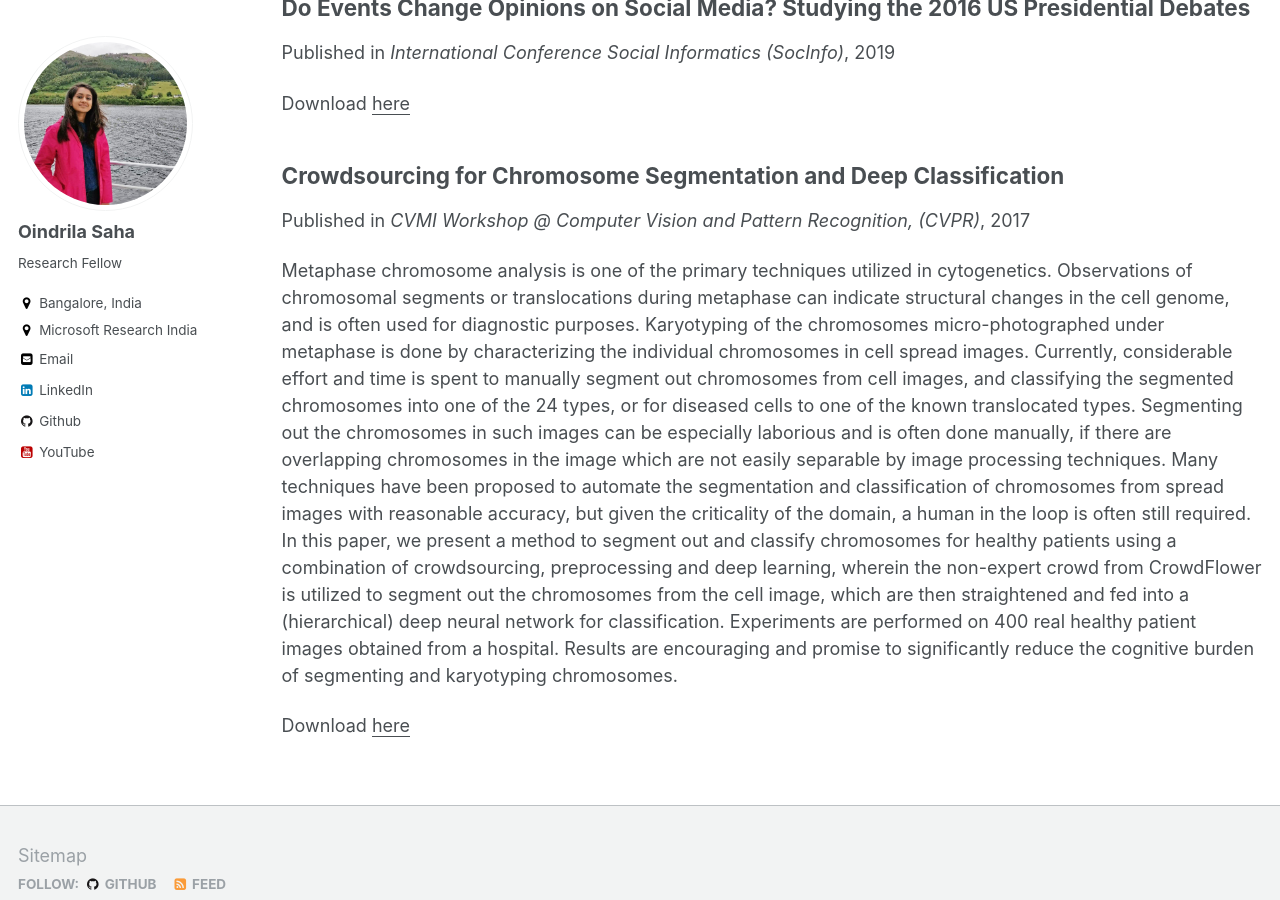
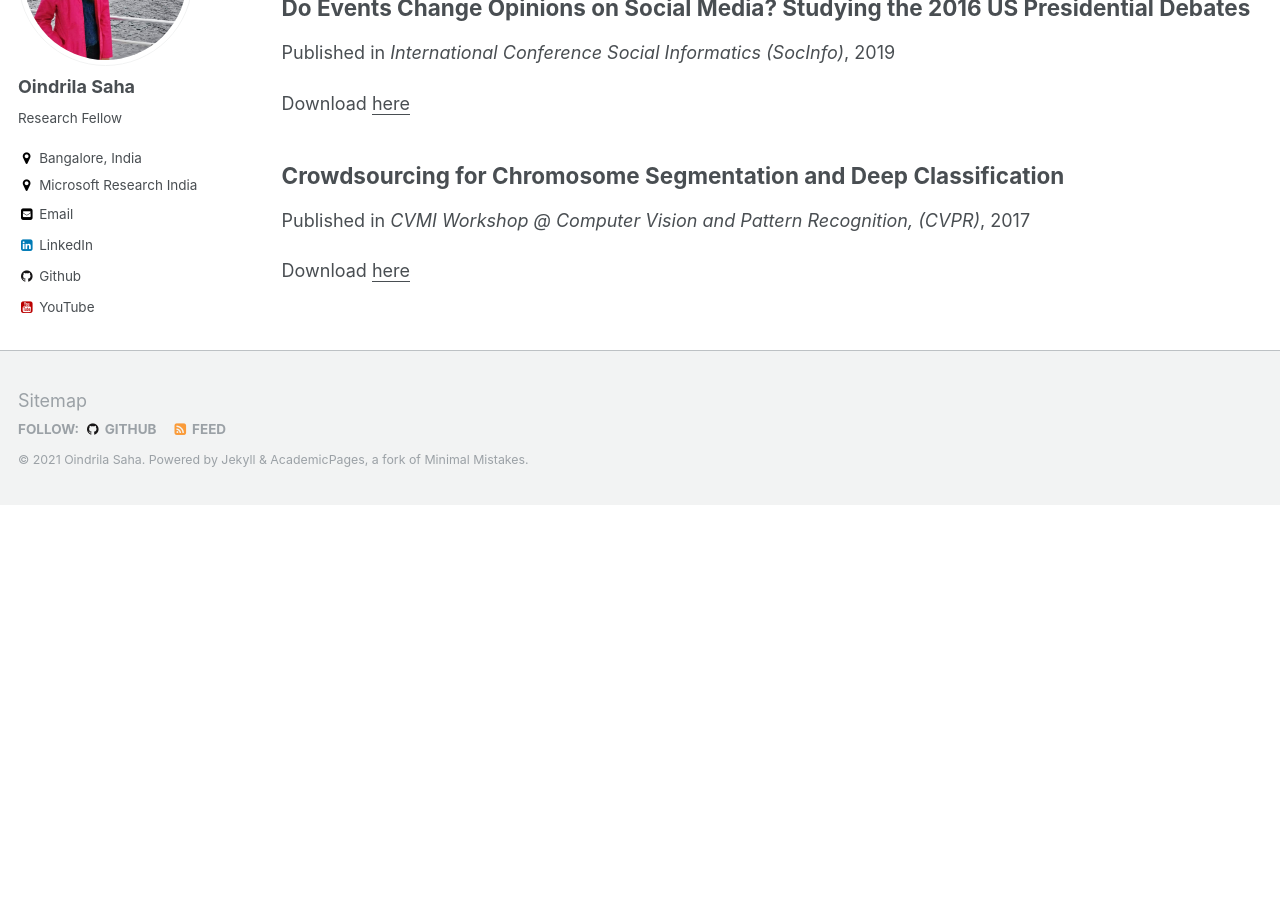
Before and after one commit to oindrilasaha/oindrilasaha.github.io, a Jekyll site: the page built from _pages/projects.md, in a window 1280 px wide and 900 px high, scrolled down 726 px. Built offline with Jekyll 4.4.1, drawn with Linux system fonts in a browser that asks for light colours; after the commit the page ends 1231 px from its top, so only the background shows below that.

Commit message:
Update chromosome.md

```diff
--- a/_publications/chromosome.md
+++ b/_publications/chromosome.md
@@ -2,28 +2,7 @@
 title: "Crowdsourcing for Chromosome Segmentation and Deep Classification"
 collection: publications
 permalink: /publication/chromosome
-excerpt: 'Metaphase chromosome analysis is one of the primary
-techniques utilized in cytogenetics. Observations of chromosomal segments or translocations during metaphase can
-indicate structural changes in the cell genome, and is often used for diagnostic purposes. Karyotyping of the chromosomes micro-photographed under metaphase is done by
-characterizing the individual chromosomes in cell spread
-images. Currently, considerable effort and time is spent to
-manually segment out chromosomes from cell images, and
-classifying the segmented chromosomes into one of the 24
-types, or for diseased cells to one of the known translocated
-types. Segmenting out the chromosomes in such images can
-be especially laborious and is often done manually, if there
-are overlapping chromosomes in the image which are not
-easily separable by image processing techniques. Many
-techniques have been proposed to automate the segmentation and classification of chromosomes from spread images with reasonable accuracy, but given the criticality of
-the domain, a human in the loop is often still required. In
-this paper, we present a method to segment out and classify
-chromosomes for healthy patients using a combination of
-crowdsourcing, preprocessing and deep learning, wherein
-the non-expert crowd from CrowdFlower is utilized to segment out the chromosomes from the cell image, which are
-then straightened and fed into a (hierarchical) deep neural network for classification. Experiments are performed
-on 400 real healthy patient images obtained from a hospital. Results are encouraging and promise to significantly
-reduce the cognitive burden of segmenting and karyotyping
-chromosomes.'
+excerpt:
 date: 2017-06-08
 venue: 'CVMI Workshop @ Computer Vision and Pattern Recognition, (CVPR)'
 paperurl: 'https://openaccess.thecvf.com/content_cvpr_2017_workshops/w8/papers/Sharma_Crowdsourcing_for_Chromosome_CVPR_2017_paper.pdf'
```
